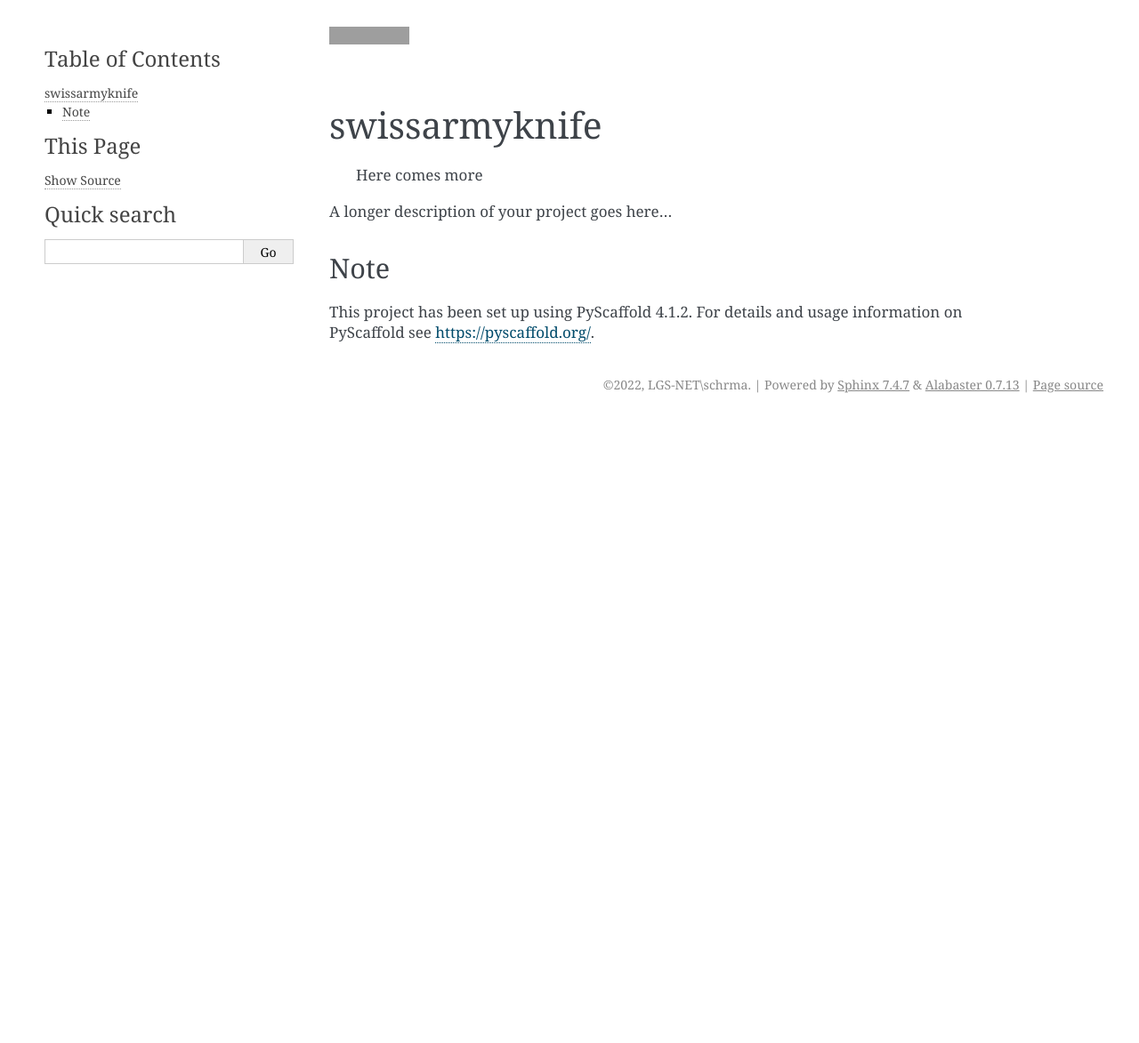
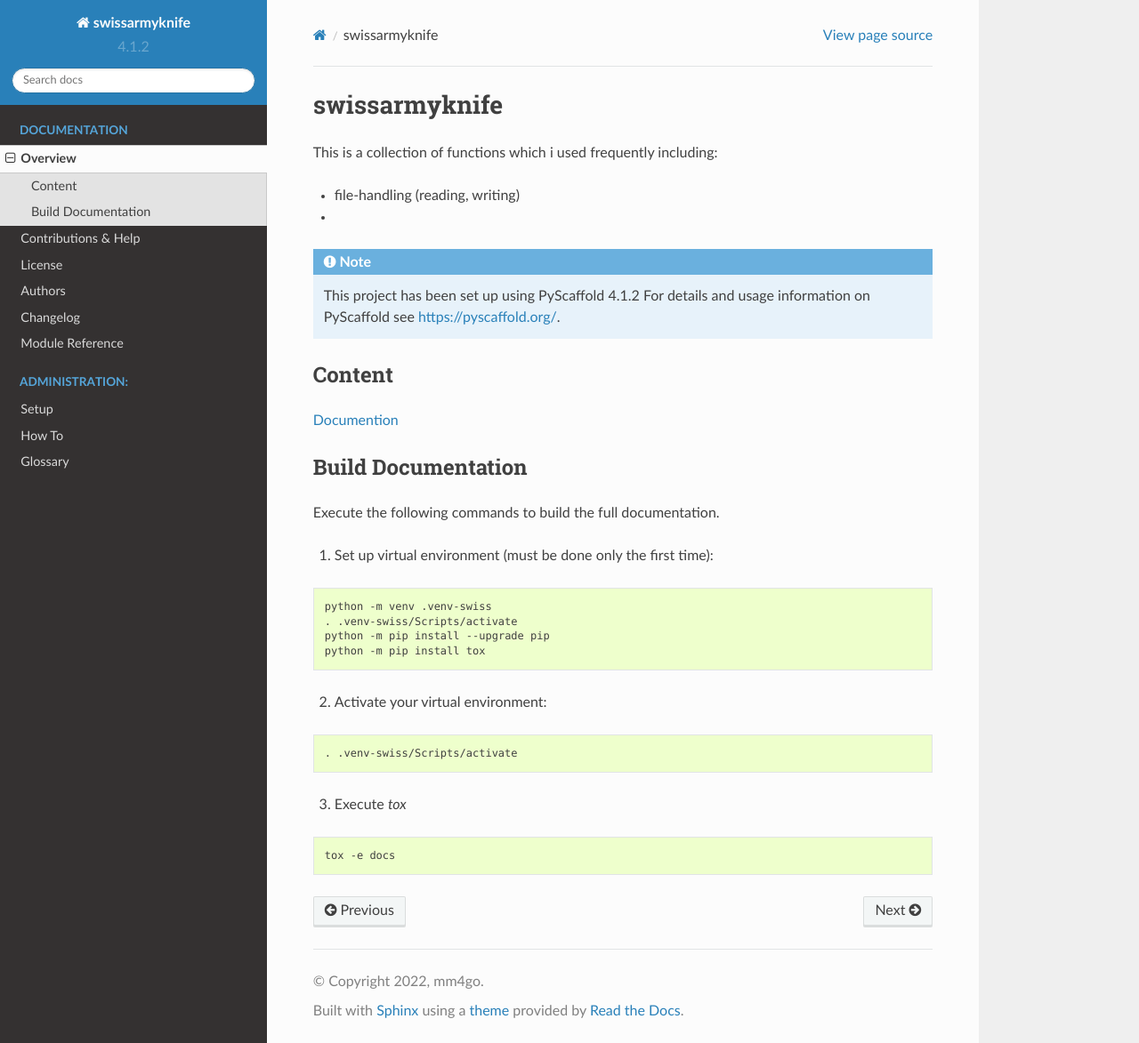
Before and after one commit to schrma/swissarmyknife, a Sphinx documentation site: the page built from docs/readme.rst, in a window 1280 px wide and 1173 px high. Shown: the whole window at 89% size. Built offline with Sphinx 7.4.7 and the Read the Docs theme 2.0.0, drawn with Linux system fonts in a browser that asks for light colours; grey boxes are pictures that could not be loaded.

Commit message:
Add extensions for Sphynx and correct documentation

```diff
--- a/AUTHORS.rst
+++ b/AUTHORS.rst
@@ -2,4 +2,4 @@
 Contributors
 ============
 
-* LGS-NET\schrma <marco.schroeder@leica-geosystems.com>
+* mm4go <mm4go.marcschr@dfgh.net>
--- a/README.rst
+++ b/README.rst
@@ -1,49 +1,44 @@
-.. These are examples of badges you might want to add to your README:
-   please update the URLs accordingly
-
-    .. image:: https://api.cirrus-ci.com/github/<USER>/swissarmyknife.svg?branch=main
-        :alt: Built Status
-        :target: https://cirrus-ci.com/github/<USER>/swissarmyknife
-    .. image:: https://readthedocs.org/projects/swissarmyknife/badge/?version=latest
-        :alt: ReadTheDocs
-        :target: https://swissarmyknife.readthedocs.io/en/stable/
-    .. image:: https://img.shields.io/coveralls/github/<USER>/swissarmyknife/main.svg
-        :alt: Coveralls
-        :target: https://coveralls.io/r/<USER>/swissarmyknife
-    .. image:: https://img.shields.io/pypi/v/swissarmyknife.svg
-        :alt: PyPI-Server
-        :target: https://pypi.org/project/swissarmyknife/
-    .. image:: https://img.shields.io/conda/vn/conda-forge/swissarmyknife.svg
-        :alt: Conda-Forge
-        :target: https://anaconda.org/conda-forge/swissarmyknife
-    .. image:: https://pepy.tech/badge/swissarmyknife/month
-        :alt: Monthly Downloads
-        :target: https://pepy.tech/project/swissarmyknife
-    .. image:: https://img.shields.io/twitter/url/http/shields.io.svg?style=social&label=Twitter
-        :alt: Twitter
-        :target: https://twitter.com/swissarmyknife
-
-.. image:: https://img.shields.io/badge/-PyScaffold-005CA0?logo=pyscaffold
-    :alt: Project generated with PyScaffold
-    :target: https://pyscaffold.org/
-
-|
-
 ==============
 swissarmyknife
 ==============
 
+This is a collection of functions which i used frequently including:
 
-    Here comes more
+* file-handling (reading, writing)
+*
+
+.. note::
+   This project has been set up using PyScaffold 4.1.2 For details and usage information on PyScaffold see https://pyscaffold.org/.
+
+-------
+Content
+-------
+`Documention <https://www.google.ch>`_
+
+-------------------
+Build Documentation
+-------------------
+Execute the following commands to build the full documentation.
 
 
-A longer description of your project goes here...
 
+1. Set up virtual environment (must be done only the first time):
 
-.. _pyscaffold-notes:
+.. code-block:: shell
 
-Note
-====
+   python -m venv .venv-swiss
+   . .venv-swiss/Scripts/activate
+   python -m pip install --upgrade pip
+   python -m pip install tox
 
-This project has been set up using PyScaffold 4.1.2. For details and usage
-information on PyScaffold see https://pyscaffold.org/.
+2. Activate your virtual environment:
+
+.. code-block:: shell
+
+   . .venv-swiss/Scripts/activate
+
+3. Execute `tox`
+
+.. code-block:: shell
+
+   tox -e docs
--- a/docs/conf.py
+++ b/docs/conf.py
@@ -72,6 +72,7 @@ extensions = [
     "sphinx.ext.ifconfig",
     "sphinx.ext.mathjax",
     "sphinx.ext.napoleon",
+    "sphinx_copybutton",
 ]
 
 # Add any paths that contain templates here, relative to this directory.
@@ -88,7 +89,7 @@ master_doc = "index"
 
 # General information about the project.
 project = "swissarmyknife"
-copyright = "2022, LGS-NET\schrma"
+copyright = "2022, mm4go"
 
 # The version info for the project you're documenting, acts as replacement for
 # |version| and |release|, also used in various other places throughout the
@@ -153,15 +154,8 @@ todo_emit_warnings = True
 
 # The theme to use for HTML and HTML Help pages.  See the documentation for
 # a list of builtin themes.
-html_theme = "alabaster"
-
-# Theme options are theme-specific and customize the look and feel of a theme
-# further.  For a list of options available for each theme, see the
-# documentation.
-html_theme_options = {
-    "sidebar_width": "300px",
-    "page_width": "1200px"
-}
+# html_theme = "alabaster"
+html_theme = "sphinx_rtd_theme"
 
 # Add any paths that contain custom themes here, relative to this directory.
 # html_theme_path = []
--- a/docs/requirements.txt
+++ b/docs/requirements.txt
@@ -2,4 +2,5 @@
 # To build the module reference correctly, make sure every external package
 # under `install_requires` in `setup.cfg` is also listed here!
 sphinx>=3.2.1
-# sphinx_rtd_theme
+sphinx_rtd_theme
+sphinx-copybutton
--- a/setup.cfg
+++ b/setup.cfg
@@ -12,11 +12,11 @@ license = MIT
 license_files = LICENSE.txt
 long_description = file: README.rst
 long_description_content_type = text/x-rst; charset=UTF-8
-url = https://github.com/pyscaffold/pyscaffold/
+url = https://github.com/schrma/swissarmyknife
 # Add here related links, for example:
 project_urls =
     Documentation = https://pyscaffold.org/
-#    Source = https://github.com/pyscaffold/pyscaffold/
+    Source = https://github.com/schrma/swissarmyknife
 #    Changelog = https://pyscaffold.org/en/latest/changelog.html
 #    Tracker = https://github.com/pyscaffold/pyscaffold/issues
 #    Conda-Forge = https://anaconda.org/conda-forge/pyscaffold
```
Also changed, not shown: docs/index.rst (+8 -35 lines), docs/src/glossary.rst (added, +17 -0 lines), docs/src/howto.rst (added, +12 -0 lines), docs/src/howto/best_practice.rst (added, +62 -0 lines), docs/src/howto/restructured.rst (added, +78 -0 lines), docs/src/howto/write_an_app.rst (added, +77 -0 lines), docs/src/set_up.rst (added, +47 -0 lines), docs/src/images/lion.png (added), 1 other file.
